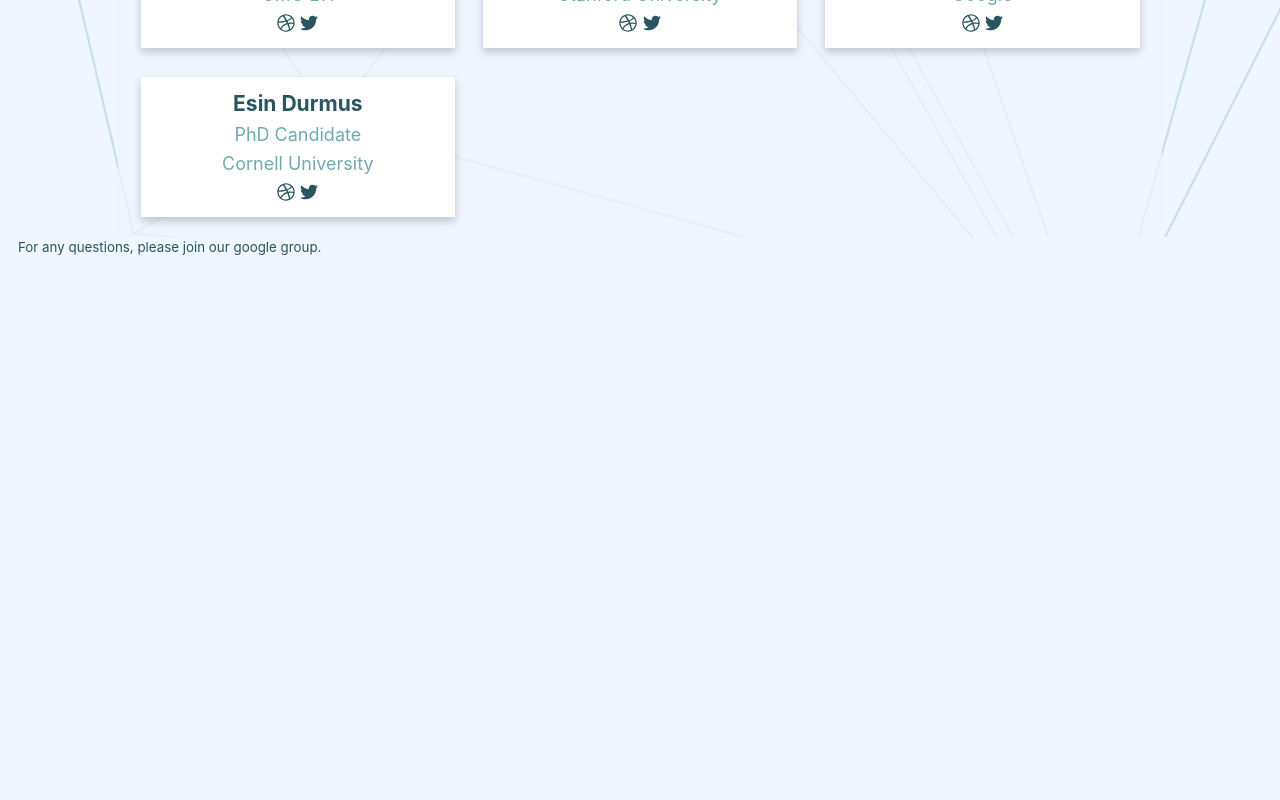
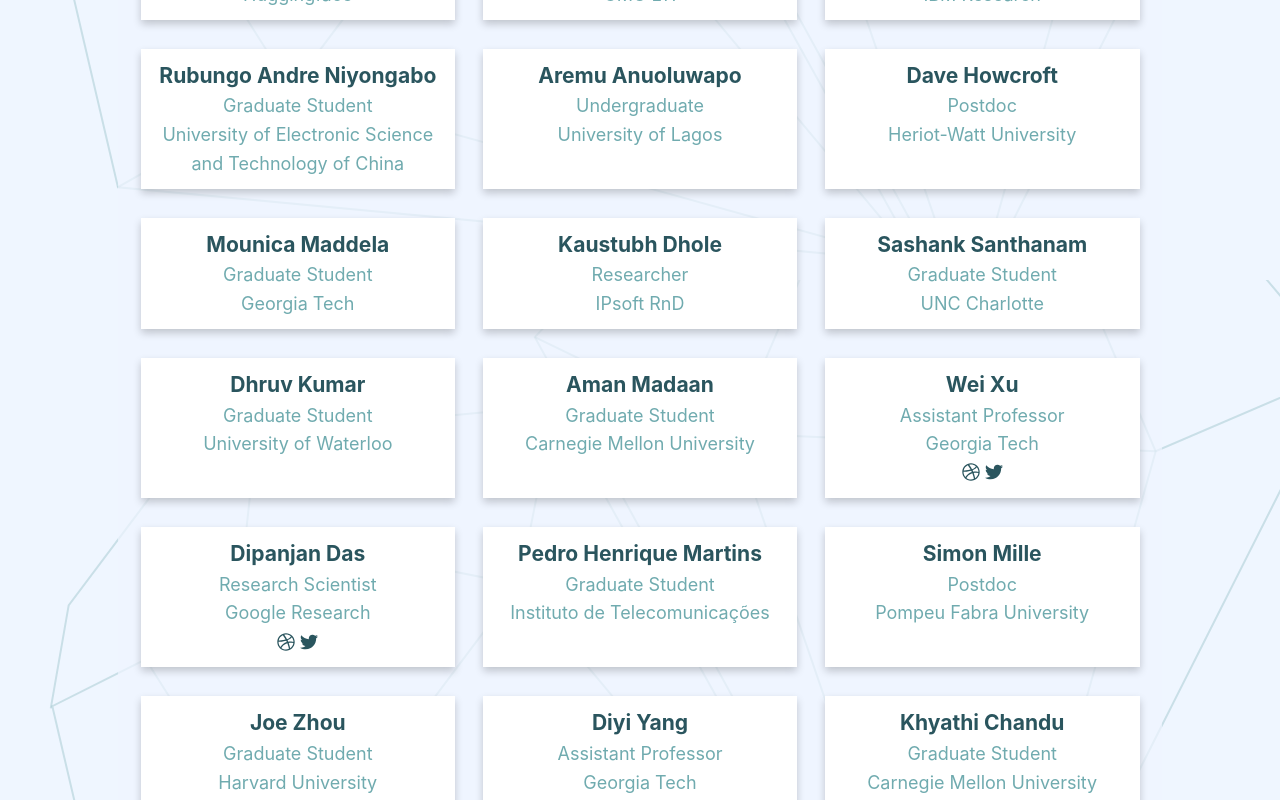
Before and after one commit to GEM-benchmark/GEM-benchmark.github.io, a Next.js app in the folder web/: page /team in a window 1280 px wide. Shown: the part 520-1320 px from the top of the page. Before the commit the page ends 811 px from the top, so only its background shows below. Built offline with nearby package versions, Linux system fonts and the light colour scheme.

Commit message:
Add full team.

```diff
--- a/web/data/team.yaml
+++ b/web/data/team.yaml
@@ -2,35 +2,341 @@
 members:
   - name: Sebastian Gehrmann
     position: Research Scientist
-    organization: Google
+    organization: Google Research
     website: sebastiangehrmann.com
     twitter: '@SebGehr'
+    note:
   - name: Antoine Bosselut
     position: Postdoc
     organization: Stanford University
     website: atcbosselut.github.io/
     twitter: '@ABosselut'
+    note:
   - name: Laura Perez-Beltrachini
     position: Research Assistant
     organization: University of Edinburgh
     website: http://homepages.inf.ed.ac.uk/lperez/
+    note:
   - name: Samira Shaikh
     position: Assistant Professor
     organization: UNC Charlotte
     website: https://webpages.uncc.edu/sshaikh2/
+    note:
   - name: Wei Xu
     position: Assistant Professor
     organization: Georgia Tech
     website: https://cocoxu.github.io/
     twitter: '@cocoweixu'
+    note:
   - name: Esin Durmus
-    position: PhD Candidate
+    position: Graduate Student
     organization: Cornell University
     website: http://www.cs.cornell.edu/~esindurmus/
     twitter: '@esindurmusnlp'
+    note:
   - name: Varun Prashant Gangal
-    position: PhD Student
-    organization: CMU LTI
+    position: Graduate Student
+    organization: Carnegie Mellon University
     website: https://vgtomahawk.github.io/
     twitter: '@varungangal'
+    note:
+  - name: Tosin Adewumi
+    position: ''
+    organization: Luleå University of Technology
+    twitter: '@tosintwit'
+    note:
+  - name: Karmanya Aggarwal
+    position: Graduate Student
+    organization: IIIT Delhi
+    website: https://calmdownkarm.com/
+    twitter: '@karmanya'
+    note:
+  - name: Pawan Sasanka Ammanamanchi
+    position: Graduate Student
+    organization: IIIT Hyderabad
+    website: https://www.pawansasanka.me/
+    twitter: '@paws_ed'
+    note:
+  - name: Aremu Anuoluwapo
+    position: Undergraduate
+    organization: University of Lagos
+    website:
+    twitter:
+    note:
+  - name: Khyathi Chandu
+    position: Graduate Student
+    organization: Carnegie Mellon University
+    website: http://www.cs.cmu.edu/~kchandu/
+    twitter: '@khyathi_chandu'
+    note:
+  - name: Miruna Clinciu
+    position: Graduate Student
+    organization: Edinburgh Centre for Robotics
+    website: https://www.mirunaclinciu.com/p/about-me.html
+    twitter:
+    note:
+  - name: Dipanjan Das
+    position: Research Scientist
+    organization: Google Research
+    website: http://www.dipanjandas.com/
+    twitter: '@dipanjand'
+    note:
+  - name: Kaustubh Dhole
+    position: Researcher
+    organization: IPsoft RnD
+    website:
+    twitter:
+    note:
+  - name: Wanyu Du
+    position: Graduate Student
+    organization: University of Virginia
+    website:
+    twitter:
+    note:
+  - name: Esin Durmus
+    position: Graduate Student
+    organization: Cornell University
+    website:
+    twitter:
+    note:
+  - name: Ondřej Dušek
+    position: Assistant Professor
+    organization: Charles University, Prague
+    website:
+    twitter:
+    note:
+  - name: Chris Emezue
+    position: Graduate Student
+    organization: TU Munich
+    website:
+    twitter:
+    note:
+  - name: Varun Prashant Gangal
+    position: Graduate Student
+    organization: CMU LTI
+    website:
+    twitter:
+    note:
+  - name: Cristina Garbacea
+    position: Graduate Student
+    organization: University of Michigan, Ann Arbor
+    website:
+    twitter:
+    note:
+  - name: Tatsunori Hashimoto
+    position: Assistant Professor
+    organization: Stanford University
+    website:
+    twitter:
+    note:
+  - name: Yufang Hou
+    position: Researcher
+    organization: IBM Research
+    website:
+    twitter:
+    note:
+  - name: Dave Howcroft
+    position: Postdoc
+    organization: Heriot-Watt University
+    website:
+    twitter:
+    note:
+  - name: Harsh Jhamtani
+    position: Graduate Student
+    organization: Carnegie Mellon University
+    website:
+    twitter:
+    note:
+  - name: Yangfeng Ji
+    position: Assistant Professor
+    organization: University of Virginia
+    website:
+    twitter:
+    note:
+  - name: Shailza Jolly
+    position: Graduate Student
+    organization: Technical University of Kaiserslautern and DFKI, Germany
+    website:
+    twitter:
+    note:
+  - name: Dhruv Kumar
+    position: Graduate Student
+    organization: University of Waterloo
+    website:
+    twitter:
+    note:
+  - name: Faisal Ladhak
+    position: Graduate Student
+    organization: Columbia University
+    website:
+    twitter:
+    note:
+  - name: Aman Madaan
+    position: Graduate Student
+    organization: Carnegie Mellon University
+    website:
+    twitter:
+    note:
+  - name: Mounica Maddela
+    position: Graduate Student
+    organization: Georgia Tech
+    website:
+    twitter:
+    note:
+  - name: Khyati Mahajan
+    position: Graduate Student
+    organization: UNC Charlotte
+    website:
+    twitter:
+    note:
+  - name: Saad Mahamood
+    position: Researcher
+    organization: Trivago
+    website:
+    twitter:
+    note:
+  - name: Bodhisattwa Prasad Majumder
+    position: Graduate Student
+    organization: UCSD
+    website:
+    twitter:
+    note:
+  - name: Pedro Henrique Martins
+    position: Graduate Student
+    organization: Instituto de Telecomunicações
+    website:
+    twitter:
+    note:
+  - name: Angie McMillan-Major
+    position: Graduate Student
+    organization: University of Washington, Huggingface
+    website:
+    twitter:
+    note:
+  - name: Simon Mille
+    position: Postdoc
+    organization: Pompeu Fabra University
+    website:
+    twitter:
+    note:
+  - name: Moin Nadeem
+    position: Graduate Student
+    organization: MIT
+    website:
+    twitter:
+    note:
+  - name: Shashi Narayan
+    position: Research Scientist
+    organization: Google Research
+    website:
+    twitter:
+    note:
+  - name: Vitaly Nikolaev
+    position: Linguist
+    organization: Google Research
+    website:
+    twitter:
+    note:
+  - name: Rubungo Andre Niyongabo
+    position: Graduate Student
+    organization: University of Electronic Science and Technology of China
+    website:
+    twitter:
+    note:
+  - name: Salomey Osei
+    position: Graduate Student
+    organization: AIMS Ghana
+    website:
+    twitter:
+    note:
+  - name: Ankur Parikh
+    position: Research Scientist
+    organization: Google Research
+    website:
+    twitter:
+    note:
+  - name: Niranjan Ramesh Rao
+    position: Graduate Student
+    organization: National Institute of Technology Karnataka India
+    website:
+    twitter:
+    note:
+  - name: Vikas Raunak
+    position: Researcher
+    organization: Microsoft
+    website:
+    twitter:
+    note:
+  - name: Juan Diego Rodriguez
+    position: Graduate Student
+    organization: The University of Texas at Austin
+    website:
+    twitter:
+    note:
+  - name: Sashank Santhanam
+    position: Graduate Student
+    organization: UNC Charlotte
+    website:
+    twitter:
+    note:
+  - name: João Sedoc
+    position: Assistant Professor
+    organization: York University Stern School of Business
+    website:
+    twitter:
+    note:
+  - name: Anastasia Shimorina
+    position: Graduate Student
+    organization: Université de Lorraine
+    website:
+    twitter:
+    note:
+  - name: Marco Antonio Sobrevilla Cabezudo
+    position: Graduate Student
+    organization: University of São Paulo
+    website:
+    twitter:
+    note:
+  - name: Hendrik Strobelt
+    position: Researcher
+    organization: IBM Research
+    website:
+    twitter:
+    note:
+  - name: Nishant Subramani
+    position: Researcher
+    organization: ScaleAI
+    website:
+    twitter:
+    note:
+  - name: Emiel van Miltenburg
+    position: Assistant Professor
+    organization: Tilburg University
+    website:
+    twitter:
+    note:
+  - name: Diyi Yang
+    position: Assistant Professor
+    organization: Georgia Tech
+    website:
+    twitter:
+    note:
+  - name: Yacine Yernite
+    position: Researcher
+    organization: Huggingface
+    website:
+    twitter:
+    note:
+  - name: Akhila Yerukola
+    position: Researcher
+    organization: Samsung Research
+    website:
+    twitter:
+    note:
+  - name: Joe Zhou
+    position: Graduate Student
+    organization: Harvard University
+    website:
+    twitter:
+    note:
 ---
--- a/web/package.json
+++ b/web/package.json
@@ -21,7 +21,7 @@
     "fs": "0.0.1-security",
     "gray-matter": "^4.0.2",
     "less": "^3.12.2",
-    "mui-datatables": "^3.7.3",
+    "mui-datatables": "^3.7.4",
     "next": "^9.5.5",
     "node-fetch": "^2.6.1",
     "react": "16.13.1",
--- a/web/pages/team.js
+++ b/web/pages/team.js
@@ -28,7 +28,8 @@
       key={idx}
       name={c.name} position={c.position}
       organization={c.organization} website={c.website}
-      twitter={c.twitter}/>)}</section>
+      twitter={c.twitter}
+      note={c.note}/>)}</section>
   );
 }
 
@@ -60,6 +61,7 @@
       <p className={styles.title}>{props.position}</p>
       <p className={styles.title}>{props.organization}</p>
       {website_tag} {twitter_tag}
+      <p className={styles.note}>{props.note}</p>
     </article>
   );
 }
--- a/web/pages/team.module.css
+++ b/web/pages/team.module.css
@@ -12,6 +12,11 @@
 
 .title {
   color: #70abaf;
+}
+
+.note {
+  font-weight: lighter;
+  color: #c10001;
 }
 
 .centered {
```
Also changed, not shown: 2 other files (tests, documents, lock files or other folders).
